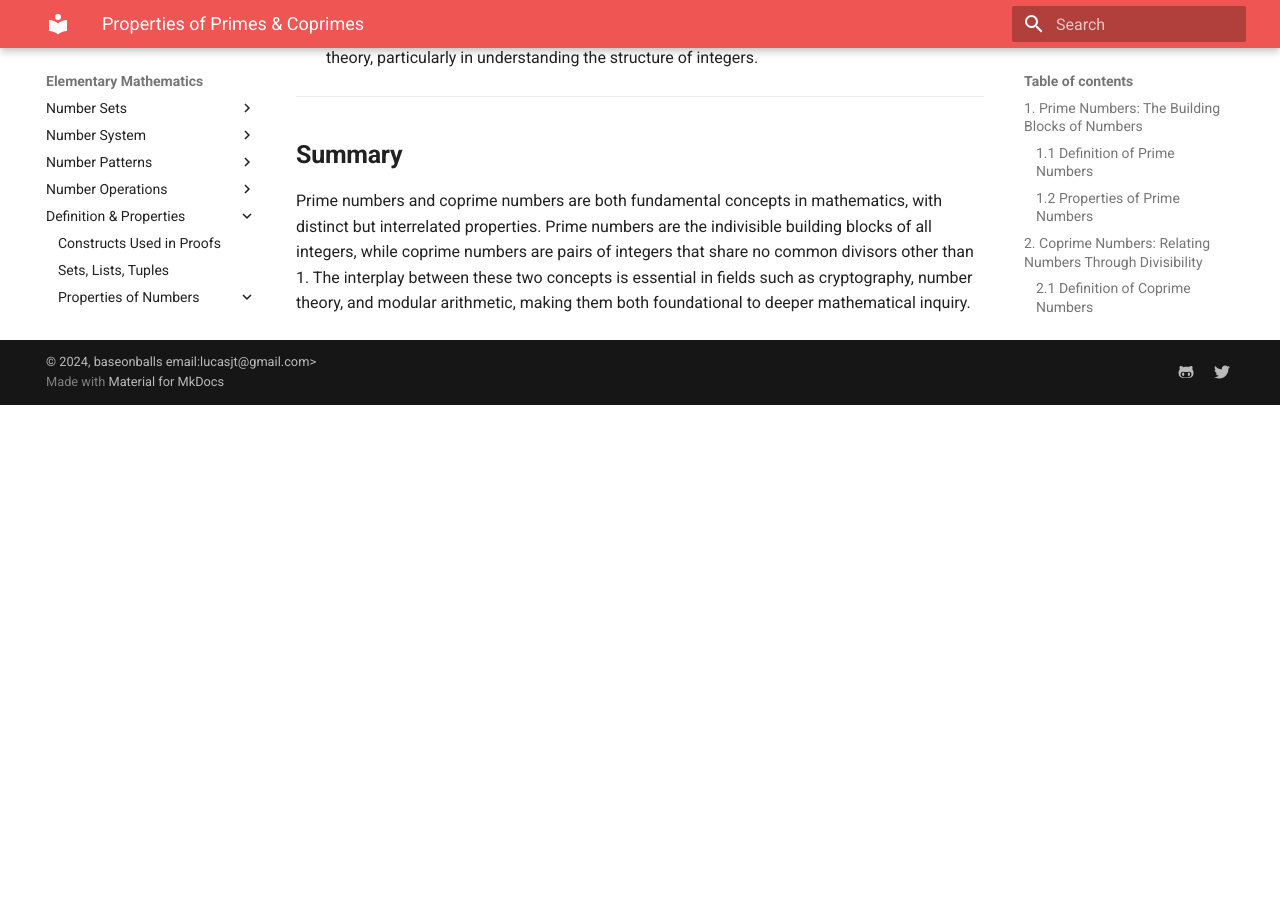
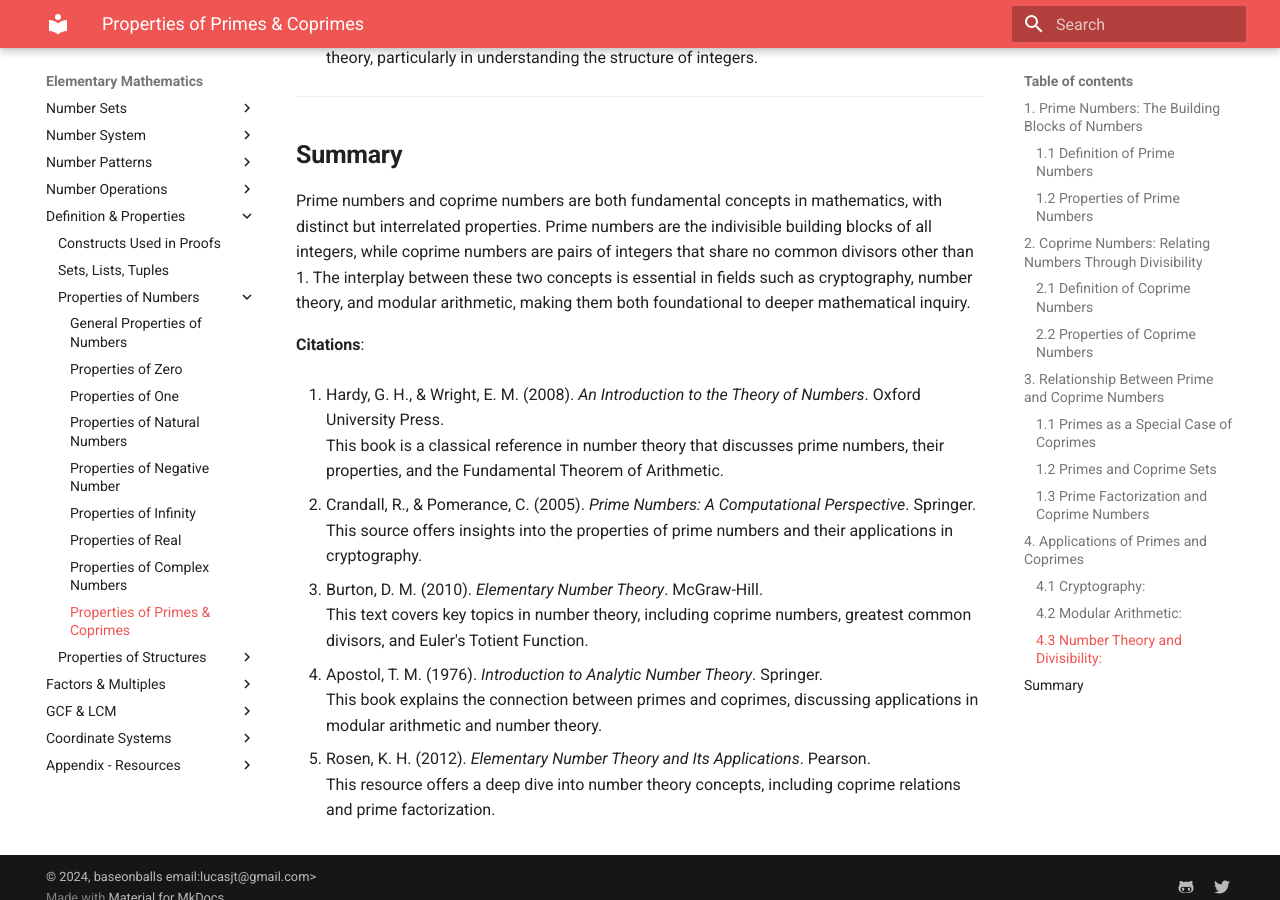
Before and after one commit to baseonballs/mpower-sitedocs, an MkDocs documentation site: the page built from site-docs/mathematics/elem/properties/properties-of-primes-coprimes.md, in a window 1280 px wide and 900 px high, scrolled down 3043 px. Built offline with MkDocs 1.6.1 and Material for MkDocs 9.7.7, drawn with Linux system fonts in a browser that asks for light colours; formulas are drawn with MathJax 3; before the commit the page ends 3448 px from its top, so only the background shows below that.

Commit message:
Added citation properties of primes-coprimes.

```diff
--- a/site-docs/mathematics/elem/properties/properties-of-primes-coprimes.md
+++ b/site-docs/mathematics/elem/properties/properties-of-primes-coprimes.md
@@ -91,3 +91,20 @@
 ## **Summary**
 
 Prime numbers and coprime numbers are both fundamental concepts in mathematics, with distinct but interrelated properties. Prime numbers are the indivisible building blocks of all integers, while coprime numbers are pairs of integers that share no common divisors other than 1. The interplay between these two concepts is essential in fields such as cryptography, number theory, and modular arithmetic, making them both foundational to deeper mathematical inquiry.
+
+**Citations**:
+
+1. Hardy, G. H., & Wright, E. M. (2008). *An Introduction to the Theory of Numbers*. Oxford University Press.
+   This book is a classical reference in number theory that discusses prime numbers, their properties, and the Fundamental Theorem of Arithmetic.
+
+2. Crandall, R., & Pomerance, C. (2005). *Prime Numbers: A Computational Perspective*. Springer.
+   This source offers insights into the properties of prime numbers and their applications in cryptography.
+
+3. Burton, D. M. (2010). *Elementary Number Theory*. McGraw-Hill.
+   This text covers key topics in number theory, including coprime numbers, greatest common divisors, and Euler's Totient Function.
+
+4. Apostol, T. M. (1976). *Introduction to Analytic Number Theory*. Springer.
+   This book explains the connection between primes and coprimes, discussing applications in modular arithmetic and number theory.
+
+5. Rosen, K. H. (2012). *Elementary Number Theory and Its Applications*. Pearson.
+   This resource offers a deep dive into number theory concepts, including coprime relations and prime factorization.
```
